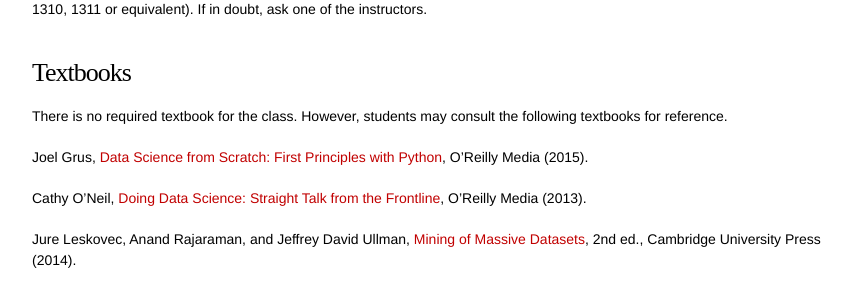
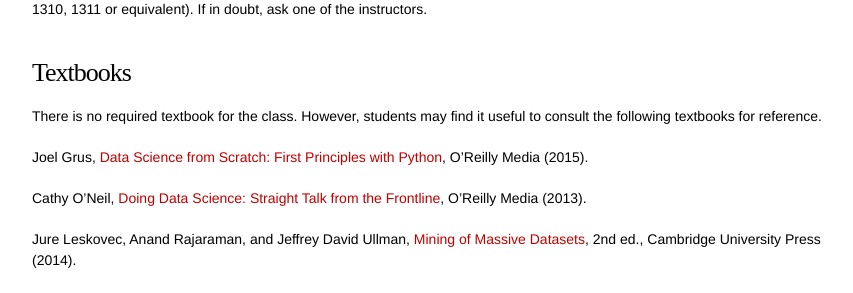
Before and after one commit to datascience-course/2016-website, a Jekyll site: the page built from syllabus.md, in a window 1280 px wide and 900 px high, scrolled down 618 px. Shown: the part 152-445 px from the top of the window, without its empty margins (208-1061 px from the left). Built offline with Jekyll 4.4.1, drawn with Linux system fonts in a browser that asks for light colours; some web fonts are replaced.

Commit message:
Update syllabus.md

```diff
--- a/syllabus.md
+++ b/syllabus.md
@@ -38,7 +38,7 @@ Students are expected to have some programming experience and have at least take
 
 ### Textbooks
 
-There is no required textbook for the class. However, students may consult the following textbooks for reference.
+There is no required textbook for the class. However, students may find it useful to consult the following textbooks for reference.
 
 Joel Grus, [Data Science from Scratch: First Principles with Python](http://www.amazon.com/Data-Science-Scratch-Principles-Python/dp/149190142X), O'Reilly Media (2015).
 {% comment %}
```
